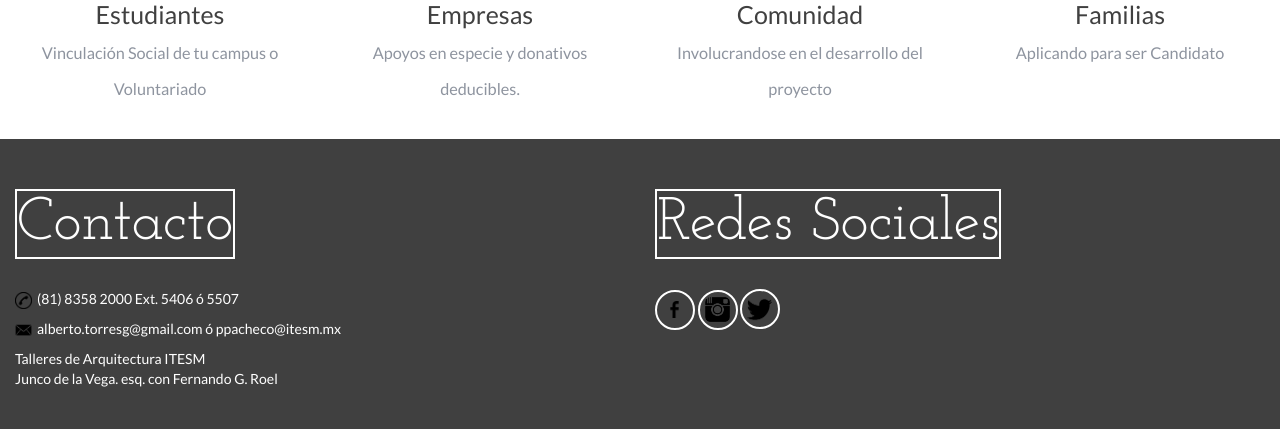
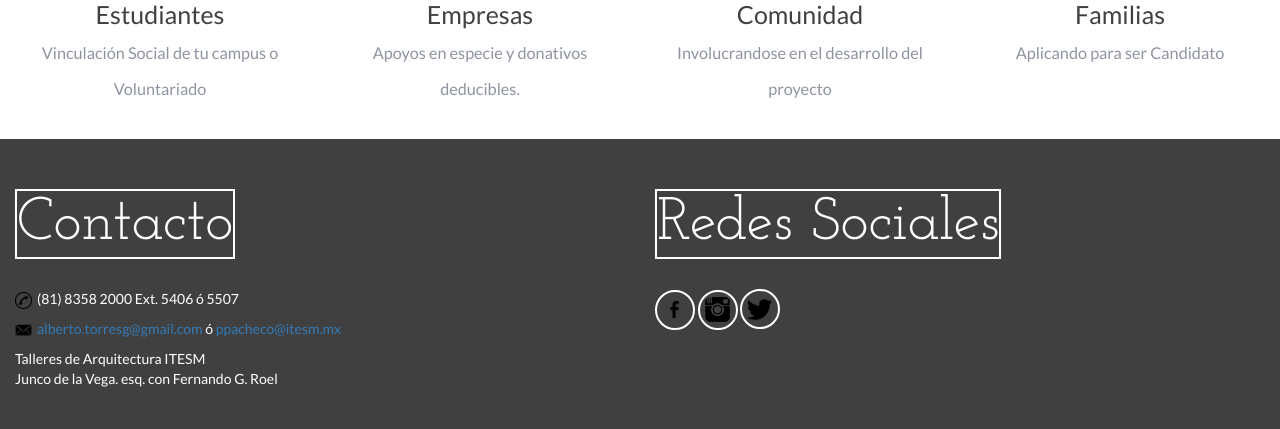
Before and after one commit to AlexHenkel/impulsoUrbano, a PHP site: page / in a window 1280 px wide. Shown: the part 2830-3259 px from the top of the page. Run offline with PHP 8.4, Linux system fonts and the light colour scheme.

Commit message:
Add mails

```diff
--- a/index.php
+++ b/index.php
@@ -434,7 +434,7 @@
 				<div class="col-xs-12 col-sm-6">
 					<h1 class="main-title title-white">Contacto</h1>
 					<p><i><img class="icono-cont" src="images/tel.png" alt=""></i>(81) 8358 2000 Ext. 5406 ó 5507</p>
-					<p><i><img class="icono-cont" src="images/mail.png" alt=""></i>alberto.torresg@gmail.com ó ppacheco@itesm.mx</p>
+					<p><i><img class="icono-cont" src="images/mail.png" alt=""></i><a href="mailto:alberto.torresg@gmail.com">alberto.torresg@gmail.com</a> ó <a href="mailto:ppacheco@itesm.mx">ppacheco@itesm.mx</a></p>
 					<p>Talleres de Arquitectura ITESM <br> Junco de la Vega. esq. con Fernando G. Roel</p>
 				</div>
 				<div class="col-xs-12 col-sm-6">
```
